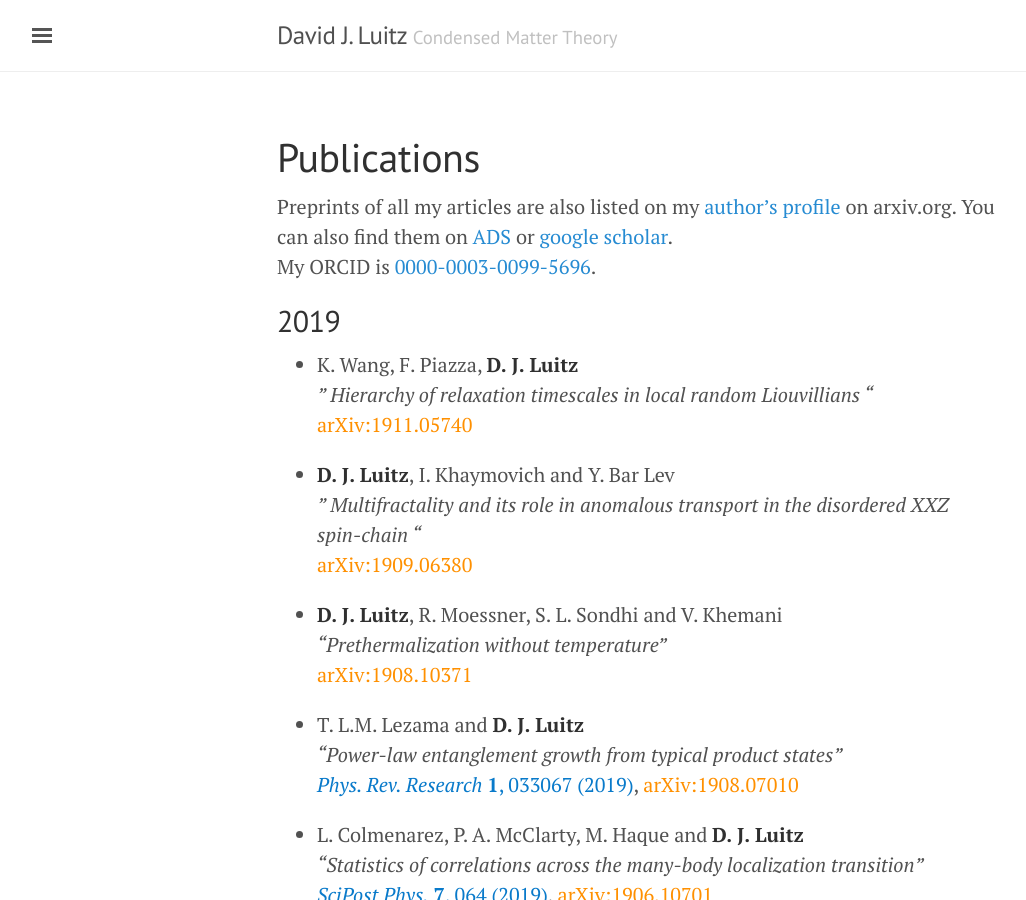
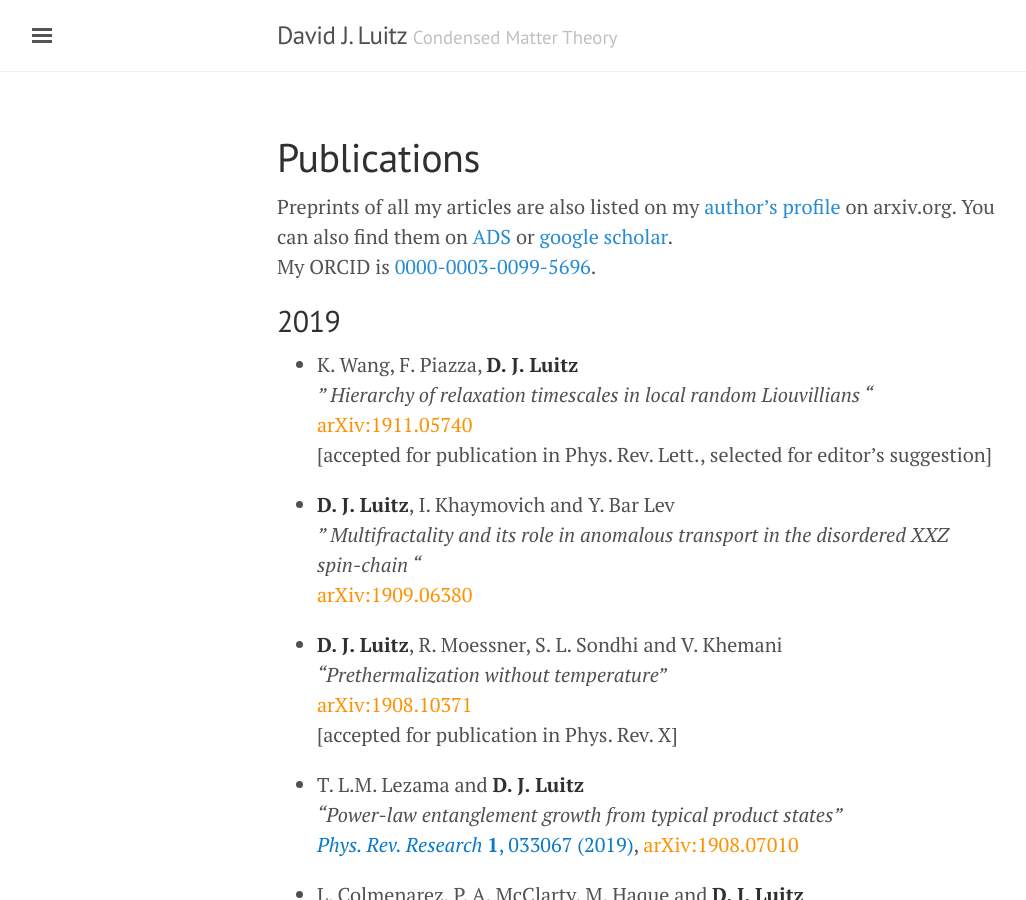
Before and after one commit to dluitz/dluitz.github.io, a Jekyll site: the page built from publications.md, in a window 1280 px wide and 900 px high. Shown: the whole window, without its empty margins (3-1029 px from the left). Built offline with Jekyll 4.4.1, drawn with Linux system fonts in a browser that asks for light colours.

Commit message:
[publist]

```diff
--- a/publications.md
+++ b/publications.md
@@ -13,6 +13,7 @@ My ORCID is [0000-0003-0099-5696](https://orcid.org/0000-0003-0099-5696).
 + K. Wang, F. Piazza, **D. J. Luitz**
 *" Hierarchy of relaxation timescales in local random Liouvillians "*
 [arXiv:1911.05740](https://arxiv.org/abs/1911.05740){:class='arxiv'}
+[accepted for publication in Phys. Rev. Lett., selected for editor's suggestion]
 
 
 + **D. J. Luitz**, I. Khaymovich and Y. Bar Lev
@@ -23,6 +24,7 @@ My ORCID is [0000-0003-0099-5696](https://orcid.org/0000-0003-0099-5696).
 + **D. J. Luitz**, R. Moessner, S. L. Sondhi and V. Khemani
 *"Prethermalization without temperature"*
 [arXiv:1908.10371](https://arxiv.org/abs/1908.10371){:class='arxiv'}
+[accepted for publication in Phys. Rev. X]
 
 
 + T. L.M. Lezama and **D. J. Luitz**
```
